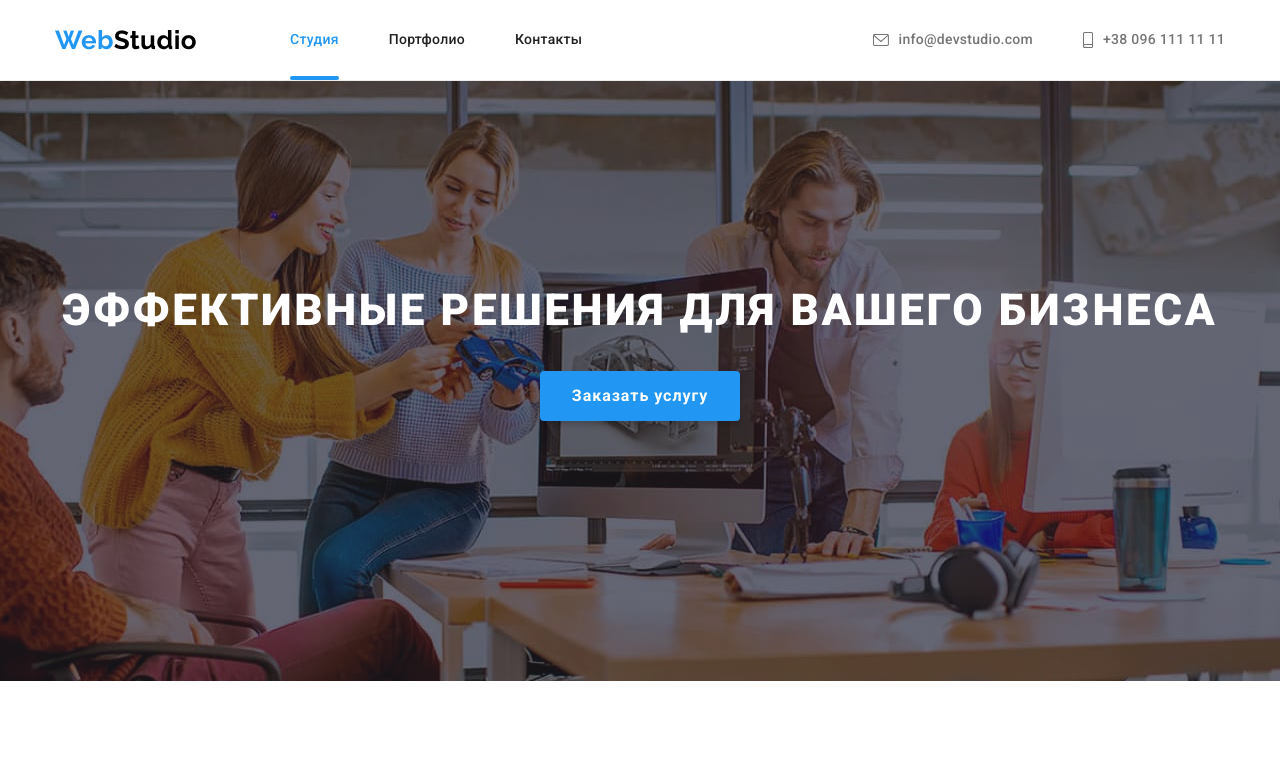
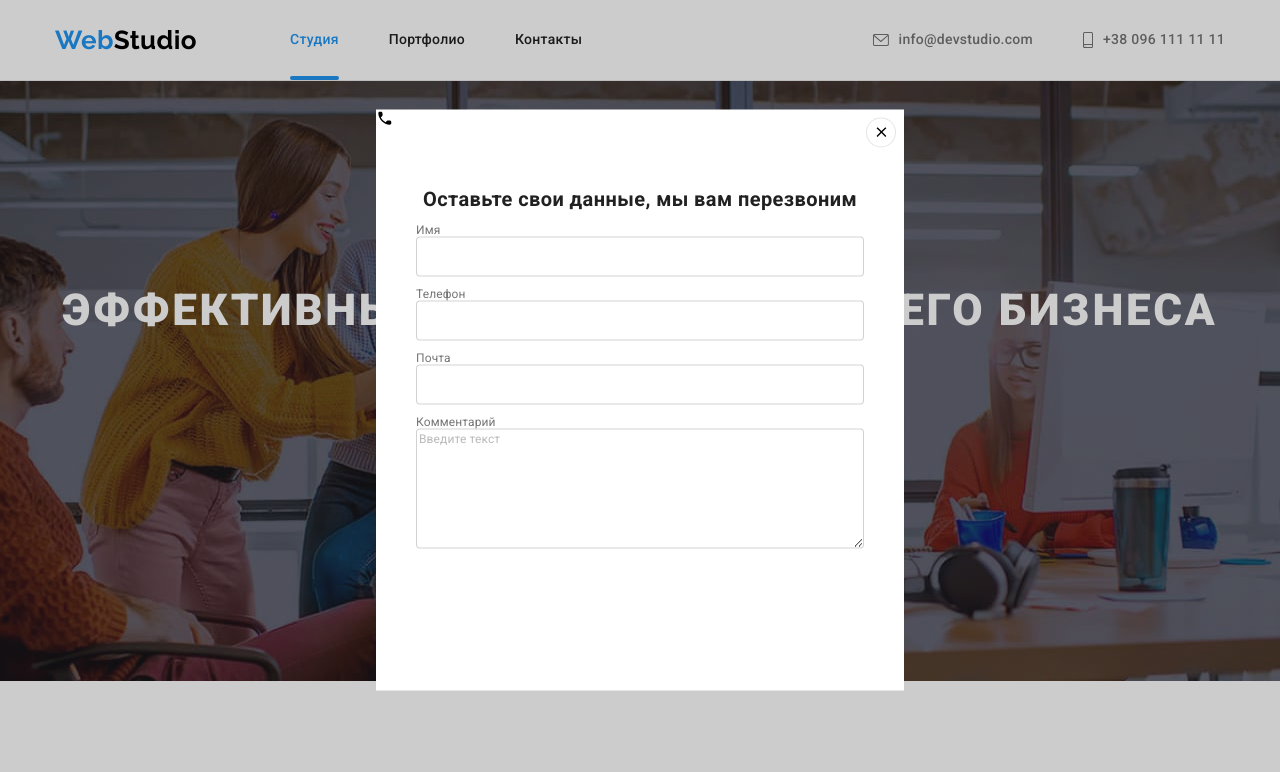
Before and after one commit to Anna-Vasileva/goit-markup-hw-06, a plain HTML site: page index.html in a window 1280 px wide. Shown: the top 772 px of the page. Drawn offline with nearby package versions, Linux system fonts and the light colour scheme.

Commit message:
Добавляет разметку и стили модалки

```diff
--- a/css/styles.css
+++ b/css/styles.css
@@ -18,6 +18,8 @@
   --overlay-color: rgba(47, 48, 58, 0.8);
   --form-footer: rgba(255, 255, 255, 0.6);
   --form-shadow-footer: rgba(0, 0, 0, 0.15);
+  --form-modal-grey: rgba(33, 33, 33, 0.2);
+  --form-modal-textarea: rgba(117, 117, 117, 0.5);
 }
 /*цвет основного текста --> color: #757575; */
 /*цвет вторичного текста --> color: #212121; */
@@ -308,7 +310,59 @@ p {
   border: 1px solid var(--button-modal);
   border-radius: 50%;
 }
+.form-modal-wrapper {
+  padding: 40px;
+}
+.form-modal-text {
+  margin-bottom: 12px;
 
+  color: var(--secondary-color-text);
+  text-align: center;
+  font-size: 20px;
+  line-height: 1.15;
+  font-weight: 700;
+  font-style: normal;
+}
+.form-modal .form-modal-label {
+  display: flex;
+  flex-direction: column;
+}
+.form-modal .form-modal-label:not(:last-child) {
+  margin-bottom: 10px;
+}
+.form-modal .form-modal-span {
+  font-style: normal;
+  font-weight: 400;
+  font-size: 12px;
+  line-height: 1.17;
+  letter-spacing: 0.01em;
+}
+.form-modal .form-modal-input {
+  height: 40px;
+  border: 1px solid var(--form-modal-grey);
+  box-sizing: border-box;
+  border-radius: 4px;
+}
+.form-modal .form-modal-textarea {
+  height: 120px;
+  border: 1px solid var(--form-modal-grey);
+  box-sizing: border-box;
+  border-radius: 4px;
+}
+.form-modal .form-modal-textarea::placeholder {
+  color: var(--form-modal-textarea);
+  font-style: normal;
+  font-weight: 400;
+  font-size: 12px;
+  line-height: 1.17;
+  letter-spacing: 0.01em;
+}
+
+.form-modal-label .icon {
+  position: absolute;
+  top: 0;
+  left: 0;
+}
 /* /MODAL-WINDOW */
 
 /* QUALITY */
--- a/index.html
+++ b/index.html
@@ -495,13 +495,44 @@
     <!-- /FOOTER -->
 
     <!-- MODAL-WINDOW -->
-    <div class="backdrop is-hidden" data-modal>
+    <!-- <div class="backdrop is-hidden" data-modal>-->
+    <div class="backdrop" data-modal>
       <div class="modal">
         <button type="button" class="close" data-modal-close>
           <svg class="icon-close" width="18" height="18">
             <use href="./images/sprite.svg#icon-close"></use>
           </svg>
         </button>
+        <div class="form-modal-wrapper">
+          <p class="form-modal-text">Оставьте свои данные, мы вам перезвоним</p>
+          <form class="form-modal">
+            <label class="form-modal-label">
+              <span class="form-modal-span">Имя</span>
+              <input type="text" name="text" class="form-modal-input" />
+            </label>
+            <label class="form-modal-label">
+              <span class="form-modal-span">Телефон</span>
+              <input type="tel" name="tel" class="form-modal-input" />
+              <span class="form-modal-icon">
+                <svg class="icon" width="18" height="18">
+                  <use href="./images/sprite.svg#icon-phone"></use>
+                </svg>
+              </span>
+            </label>
+            <label class="form-modal-label">
+              <span class="form-modal-span">Почта</span>
+              <input type="email" name="email" class="form-modal-input" />
+            </label>
+            <label class="form-modal-label">
+              <span class="form-modal-span">Комментарий</span>
+              <textarea
+                name="feedback"
+                class="form-modal-textarea"
+                placeholder="Введите текст"
+              ></textarea>
+            </label>
+          </form>
+        </div>
       </div>
     </div>
     <!-- /MODAL-WINDOW -->
```
